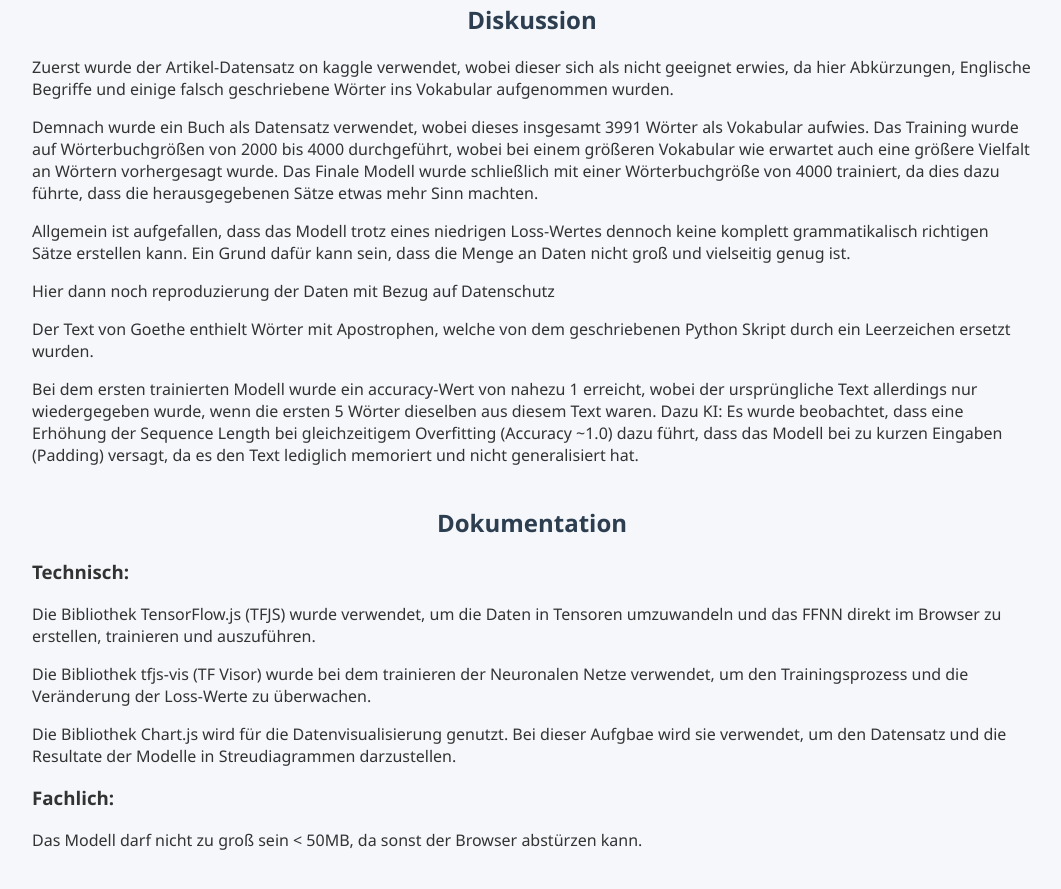
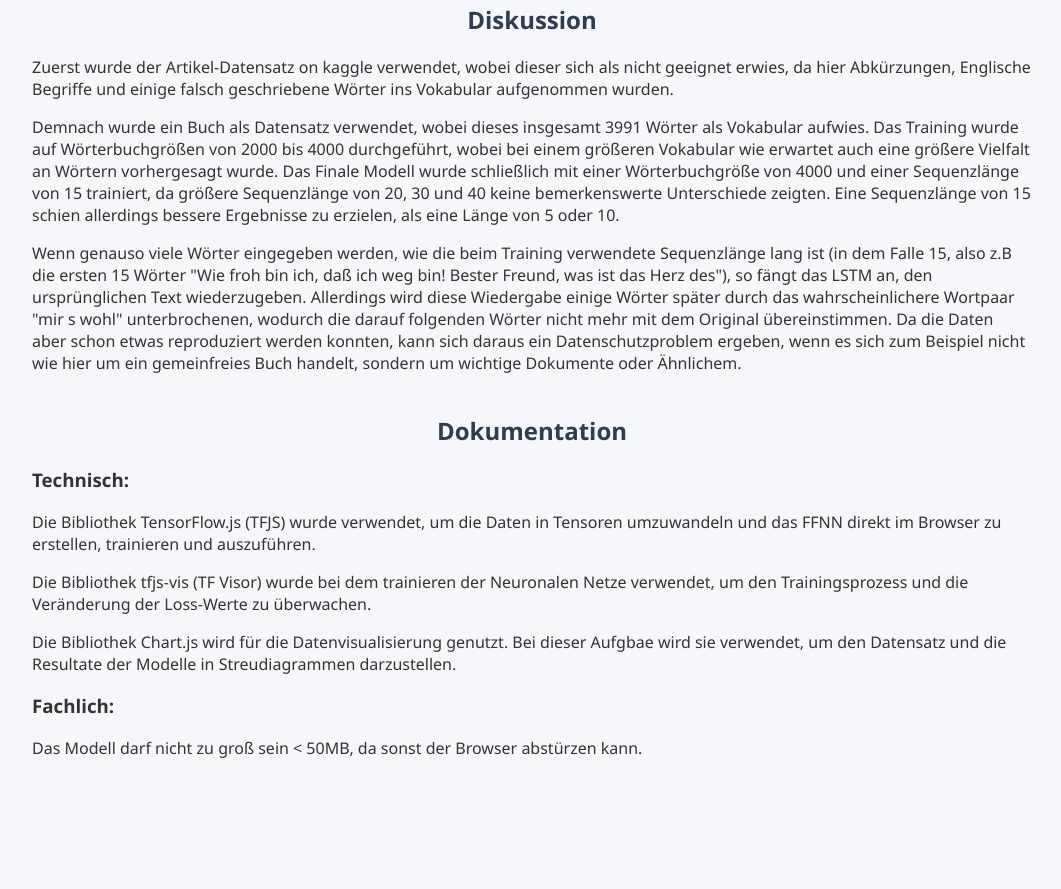
Before and after one commit to KonstantinKoenigshofen/DeepLearning_EA3, a plain HTML site: page index.html in a window 1280 px wide. Shown: the part 1309-2198 px from the top of the page, without its empty margins (108-1169 px from the left). After the commit the page ends 2108 px from the top, so only its background shows below. Drawn offline with nearby package versions, Linux system fonts and the light colour scheme.

Commit message:
Diskussion

```diff
--- a/index.html
+++ b/index.html
@@ -123,25 +123,17 @@
     Demnach wurde ein Buch als Datensatz verwendet, wobei dieses insgesamt 3991 Wörter als Vokabular aufwies. Das Training
     wurde auf Wörterbuchgrößen von 2000 bis 4000 durchgeführt, wobei bei einem größeren Vokabular wie erwartet auch eine
     größere Vielfalt an Wörtern vorhergesagt wurde. Das Finale Modell wurde schließlich mit einer Wörterbuchgröße von
-    4000 trainiert, da dies dazu führte, dass die herausgegebenen Sätze etwas mehr Sinn machten.
+    4000 und einer Sequenzlänge von 15 trainiert, da größere Sequenzlänge von 20, 30 und 40 keine bemerkenswerte Unterschiede zeigten.
+    Eine Sequenzlänge von 15 schien allerdings bessere Ergebnisse zu erzielen, als eine Länge von 5 oder 10.
   </p>
-  <p>Allgemein ist aufgefallen, dass das Modell trotz eines niedrigen Loss-Wertes dennoch keine komplett grammatikalisch richtigen Sätze erstellen kann.
-    Ein Grund dafür kann sein, dass die Menge an Daten nicht groß und vielseitig genug ist.
+  <p>
+    Wenn genauso viele Wörter eingegeben werden, wie die beim Training verwendete Sequenzlänge lang ist
+    (in dem Falle 15, also z.B die ersten 15 Wörter "Wie froh bin ich, daß ich weg bin! Bester Freund, was ist das Herz des"),
+    so fängt das LSTM an, den ursprünglichen Text wiederzugeben. Allerdings wird diese Wiedergabe einige Wörter später durch das
+    wahrscheinlichere Wortpaar "mir s wohl" unterbrochenen, wodurch die darauf folgenden Wörter nicht mehr mit dem Original übereinstimmen.
+    Da die Daten aber schon etwas reproduziert werden konnten, kann sich daraus ein Datenschutzproblem ergeben, wenn es sich zum Beispiel
+    nicht wie hier um ein gemeinfreies Buch handelt, sondern um wichtige Dokumente oder Ähnlichem.
   </p>
-  <p> Hier dann noch reproduzierung der Daten mit Bezug auf Datenschutz</p>
-
-  <p> Der Text von Goethe enthielt Wörter mit Apostrophen, welche von dem geschriebenen Python Skript durch ein Leerzeichen ersetzt wurden.
-  </p>
-
-
-  <p>Bei dem ersten trainierten Modell wurde ein accuracy-Wert von nahezu 1 erreicht, wobei der ursprüngliche Text allerdings
-    nur wiedergegeben wurde, wenn die ersten 5 Wörter dieselben aus diesem Text waren. Dazu KI: Es wurde beobachtet,
-    dass eine Erhöhung der Sequence Length bei gleichzeitigem Overfitting (Accuracy ~1.0) dazu führt,
-    dass das Modell bei zu kurzen Eingaben (Padding) versagt, da es den Text lediglich memoriert und nicht
-     generalisiert hat.</p>
-
-
-
 
 
 
```
